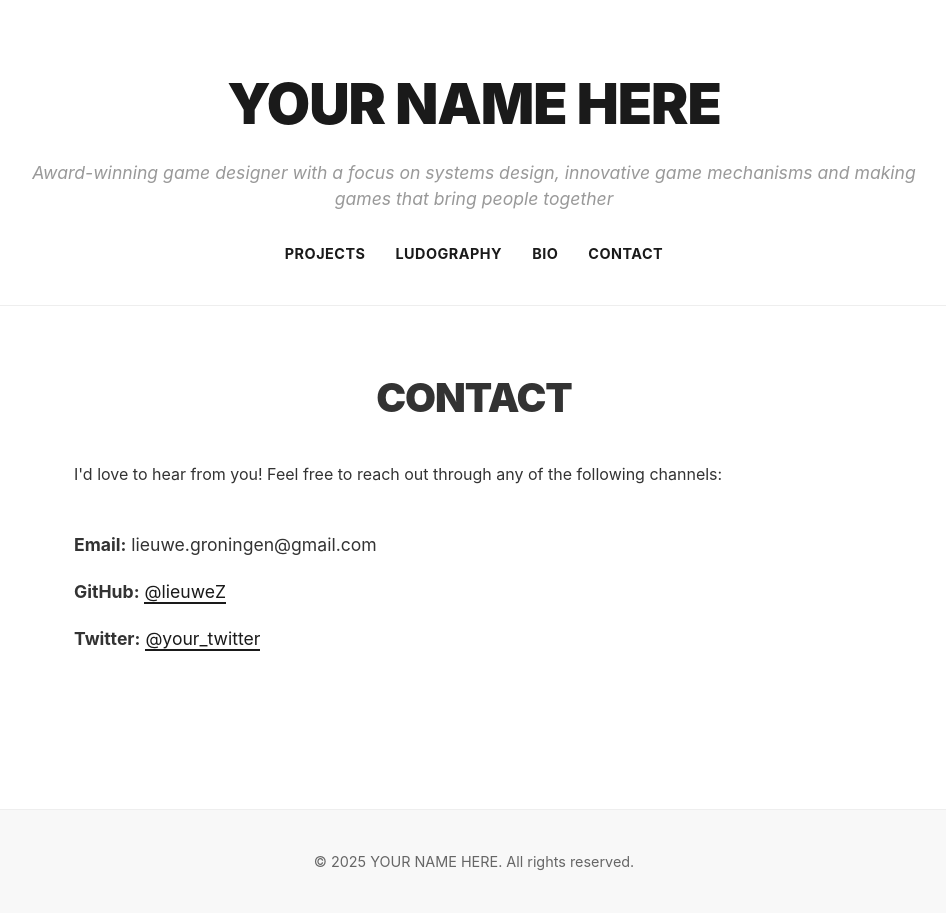
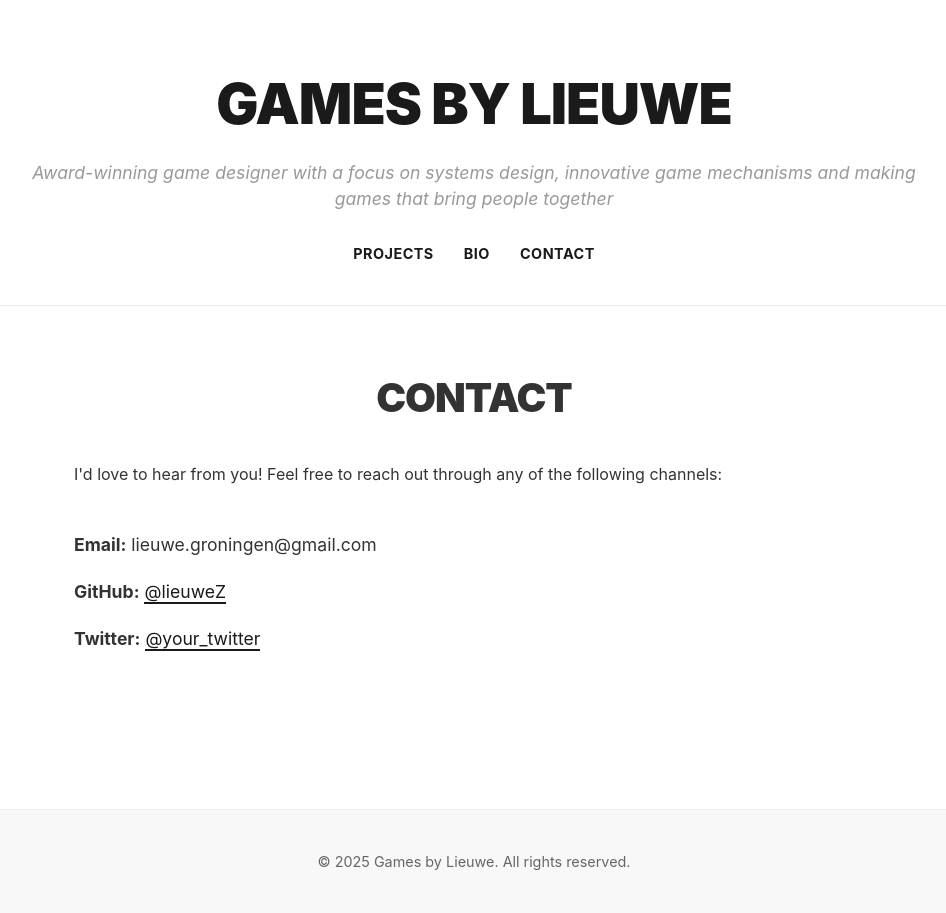
Before and after one commit to lieuweZ/lieuwez.github.io, a Jekyll site: the page built from contact.md, in a window 1280 px wide. Shown: the whole page, without its empty margins (166-1112 px from the left). Built offline with Jekyll 4.4.1, drawn with Linux system fonts in a browser that asks for light colours.

Commit message:
Begin first project second semester

```diff
--- a/_config.yml
+++ b/_config.yml
@@ -18,7 +18,7 @@
 # You can create any custom variable you would like, and they will be accessible
 # in the templates via {{ site.myvariable }}.
 
-title: YOUR NAME HERE
+title: Games by Lieuwe
 email: lieuwe.groningen@gmail.com
 description: >- # this means to ignore newlines until "baseurl:"
   Award-winning game designer with a focus on systems design, innovative game mechanisms and making games that bring people together
--- a/_layouts/default.html
+++ b/_layouts/default.html
@@ -9,11 +9,10 @@
 </head>
 <body>
     <header class="site-header">
-        <h1 class="site-title">{{ site.title }}</h1>
+        <h1 class="site-title"><a href="{{ '/' | relative_url }}">{{ site.title }}</a></h1>
         <p class="site-description">{{ site.description }}</p>
         <nav class="main-nav">
             <a href="{{ '/' | relative_url }}">PROJECTS</a>
-            <a href="{{ '/ludography/' | relative_url }}">LUDOGRAPHY</a>
             <a href="{{ '/about/' | relative_url }}">BIO</a>
             <a href="{{ '/contact/' | relative_url }}">CONTACT</a>
         </nav>
--- a/assets/css/style.css
+++ b/assets/css/style.css
@@ -27,6 +27,16 @@ body {
     margin-bottom: 10px;
     text-transform: uppercase;
     color: #1a1a1a;
+}
+
+.site-title a {
+    text-decoration: none;
+    color: #1a1a1a;
+    transition: color 0.3s ease;
+}
+
+.site-title a:hover {
+    color: #666;
 }
 
 .site-description {
@@ -81,6 +91,7 @@ body {
     background: #fff;
     border-radius: 8px;
     transition: transform 0.3s ease, box-shadow 0.3s ease;
+    border: 3px solid #1a1a1a;
 }
 
 .project-card:hover {
@@ -122,6 +133,15 @@ body {
 .project-detail {
     max-width: 900px;
     margin: 0 auto;
+}
+
+.project-demo-gif {
+    display: block;
+    margin: 2rem auto;
+    max-width: 90%;
+    border-radius: 1rem;
+    box-shadow: 0 4px 32px rgba(0,0,0,0.15);
+    border: 8px solid #1a1a1a;
 }
 
 .project-title {
```
Also changed, not shown: _projects/drink-mixer-game.md (added, +87 -0 lines), ludography.md (deleted, +0 -24 lines), assets/images/Game_tweede__semester.png (added), 4 other files.
